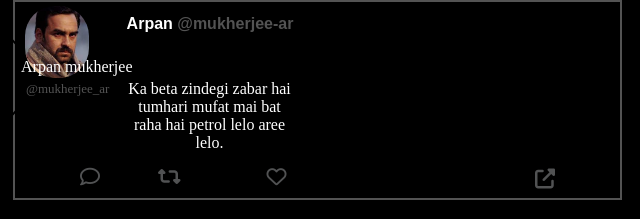
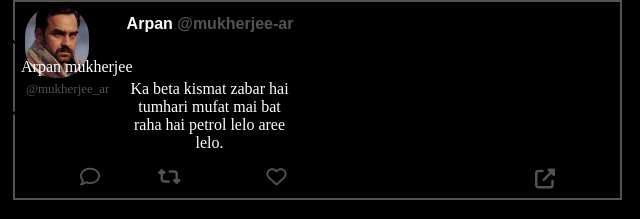
Before and after one commit to arpanmukherjee2006/twitterClone, a plain HTML site: page index.html in a window 1280 px wide. Shown: the part 591-810 px from the top of the page, 202-842 px from the left. Drawn offline with Linux system fonts and the light colour scheme.

Commit message:
Update index.html

```diff
--- a/index.html
+++ b/index.html
@@ -541,7 +541,7 @@
                     <p id="name" class="boxname3">Arpan <span class="boxname4">@mukherjee-ar</span></p>
                     <br>
 
-                    <p>Ka beta zindegi zabar hai tumhari mufat mai bat raha hai petrol lelo aree lelo.</p>
+                    <p>Ka beta kismat zabar hai tumhari mufat mai bat raha hai petrol lelo aree lelo.</p>
                     <div class="boxnav2">
                         <li><a href="#" class="boxnav1"><i class="far fa-comment"></i></a></li>
                         <li><a href="#" class="boxnav2"><i class="fas fa-retweet"></i></a></li>
```
